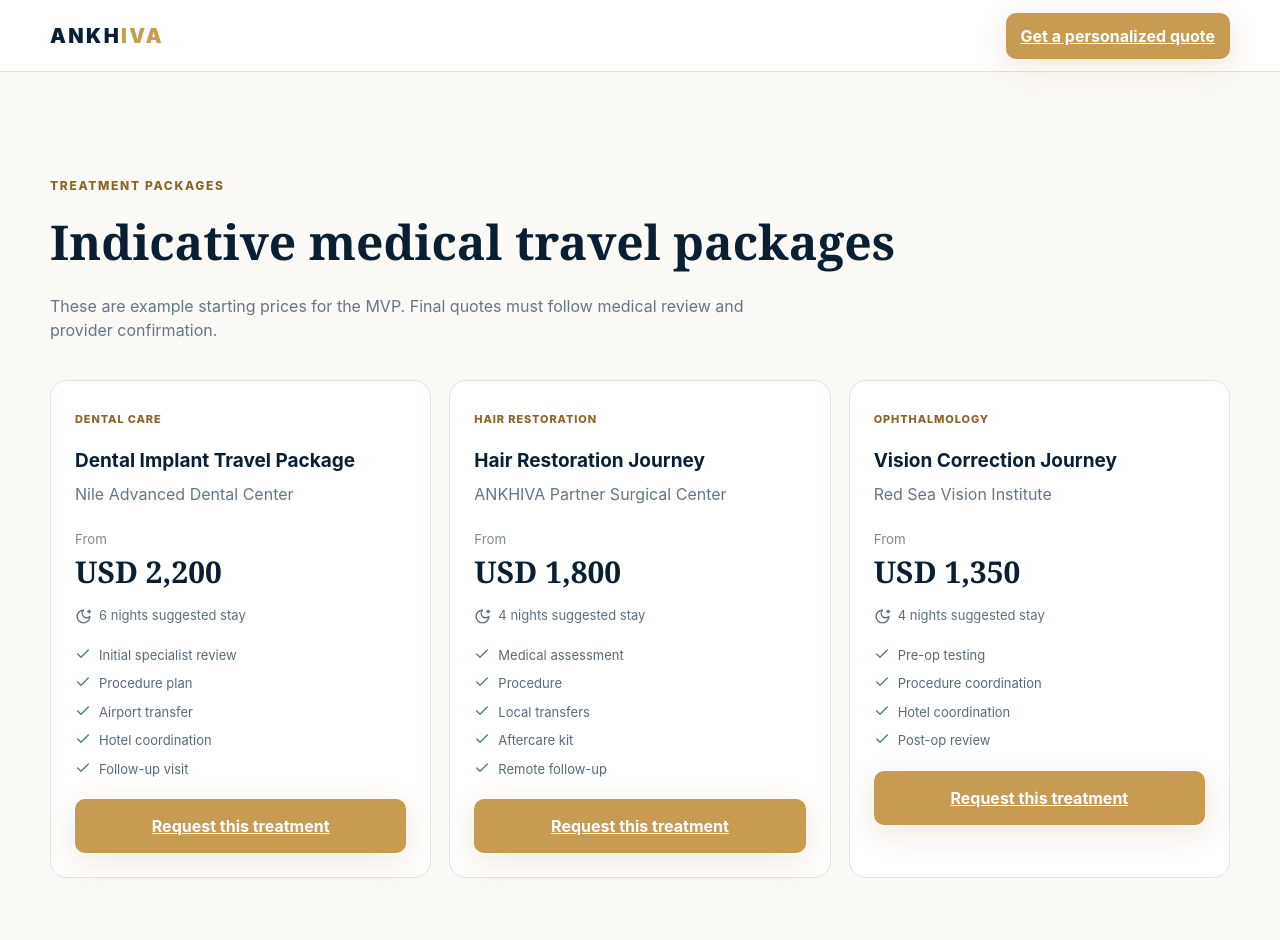
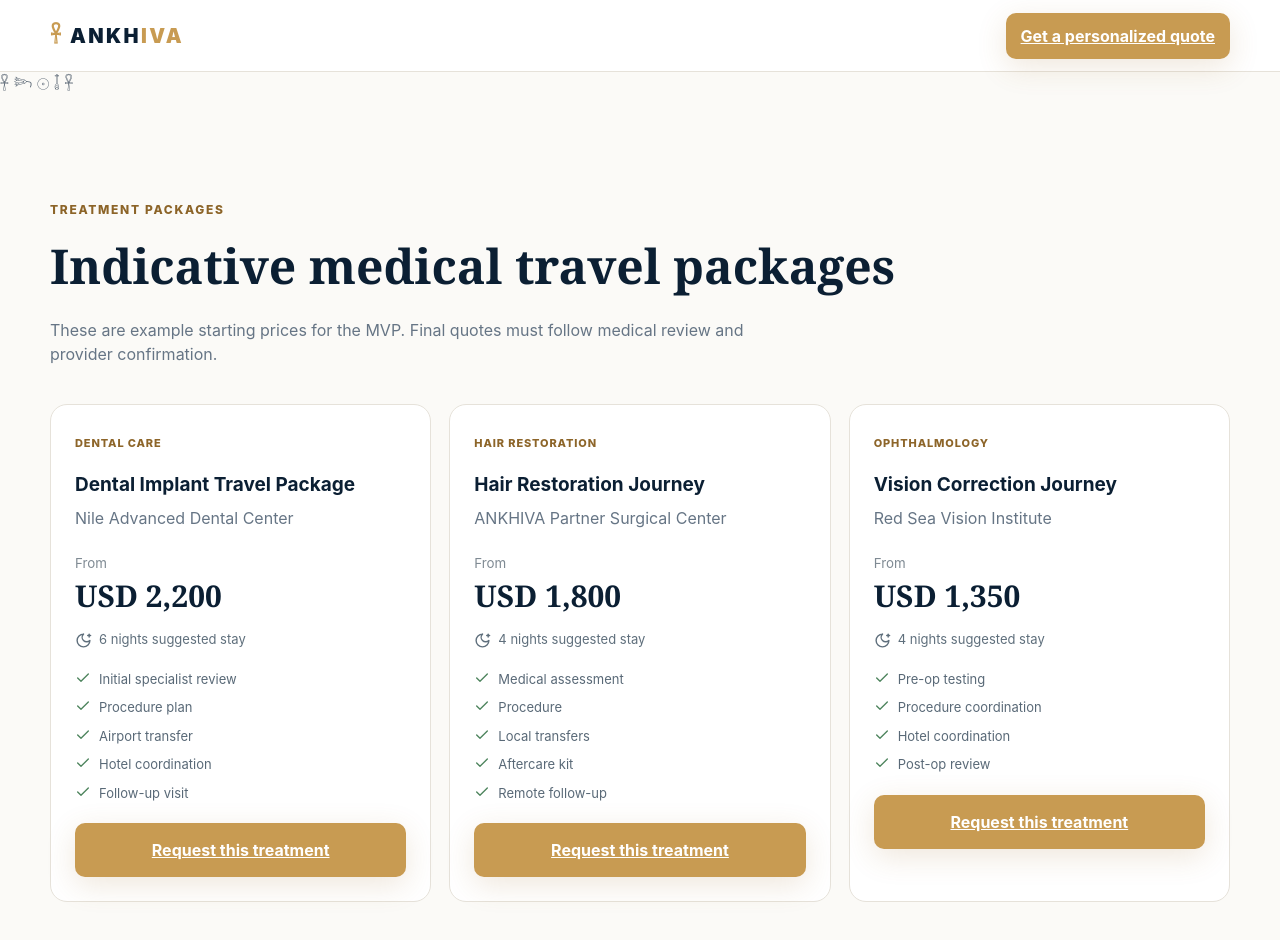
Before and after one commit to kirofares/ANKHIVA, a React (Vite) app: page /packages in a window 1280 px wide. Shown: the top 940 px of the page. Built offline with nearby package versions, Linux system fonts and the light colour scheme.

Commit message:
Apply ANKHIVA Egyptian visual identity

```diff
--- a/src/pages/Packages.tsx
+++ b/src/pages/Packages.tsx
@@ -3,8 +3,8 @@
 import { packages } from '../data';
 
 export default function Packages(){
- return <div className="catalog-page"><header className="catalog-nav"><Link to="/" className="simple-brand">ANKH<span>IVA</span></Link><Link to="/intake" className="cta small">Get a personalized quote</Link></header>
- <main className="shell section"><span className="label">TREATMENT PACKAGES</span><h1 className="catalog-title">Indicative medical travel packages</h1><p className="catalog-lead">These are example starting prices for the MVP. Final quotes must follow medical review and provider confirmation.</p>
+ return <div className="catalog-page"><header className="catalog-nav"><Link to="/" className="simple-brand"><span className="mini-ankh" aria-hidden="true">𓋹</span> ANKH<span>IVA</span></Link><Link to="/intake" className="cta small">Get a personalized quote</Link></header>
+ <div className="catalog-glyphbar" aria-hidden="true">𓋹 𓆸 𓇳 𓄤 𓋹</div><main className="shell section"><span className="label">TREATMENT PACKAGES</span><h1 className="catalog-title">Indicative medical travel packages</h1><p className="catalog-lead">These are example starting prices for the MVP. Final quotes must follow medical review and provider confirmation.</p>
  <div className="package-grid">{packages.map(p=><article className="package-card" key={p.id}><span className="package-specialty">{p.specialty}</span><h3>{p.title}</h3><p className="provider-line">{p.provider}</p><div className="price"><small>From</small><b>{p.currency} {p.fromPrice.toLocaleString()}</b></div><div className="night"><MoonStar size={17}/>{p.nights} nights suggested stay</div><ul>{p.includes.map(x=><li key={x}><Check size={16}/>{x}</li>)}</ul><Link className="cta full" to="/intake">Request this treatment</Link></article>)}</div>
  </main></div>
 }
```
